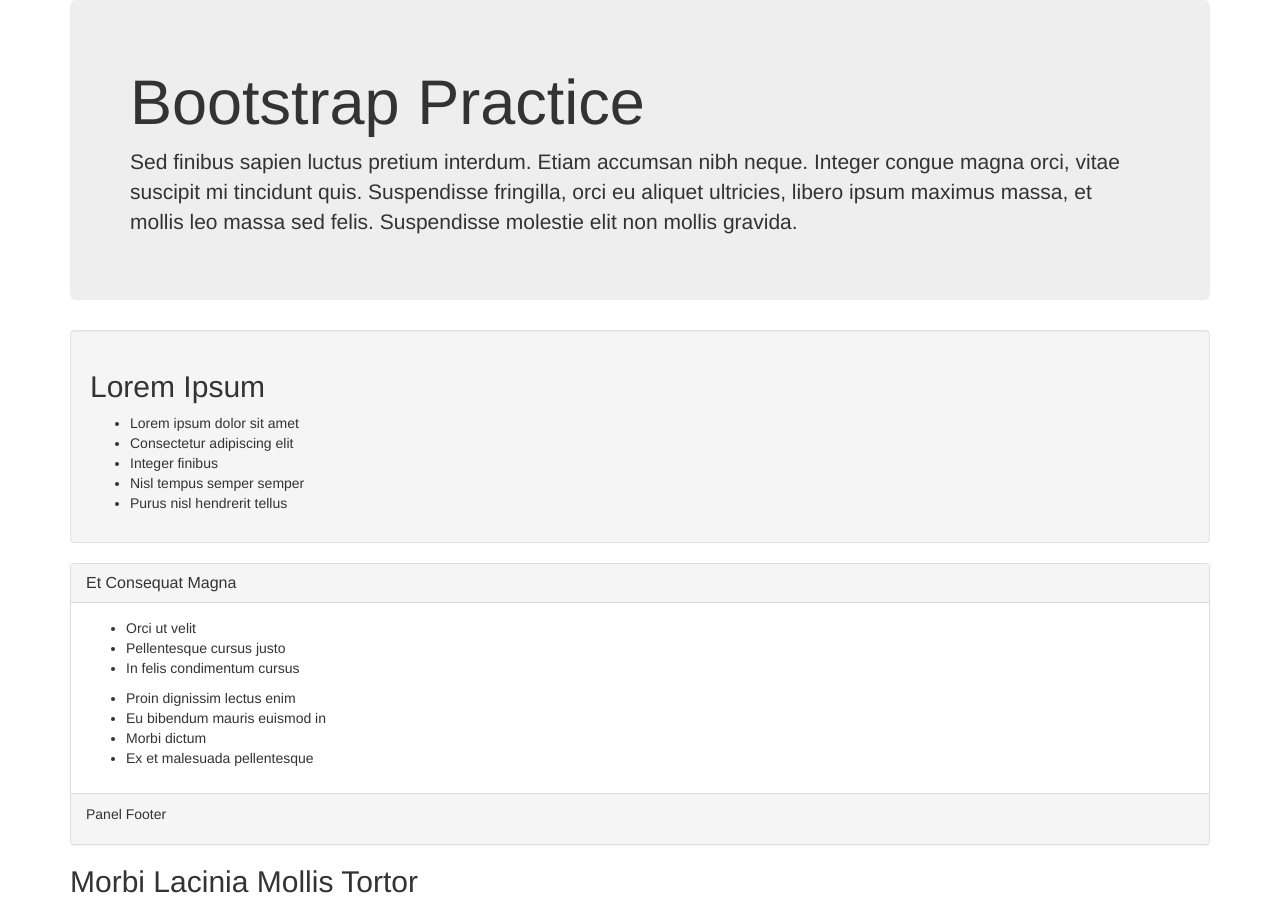
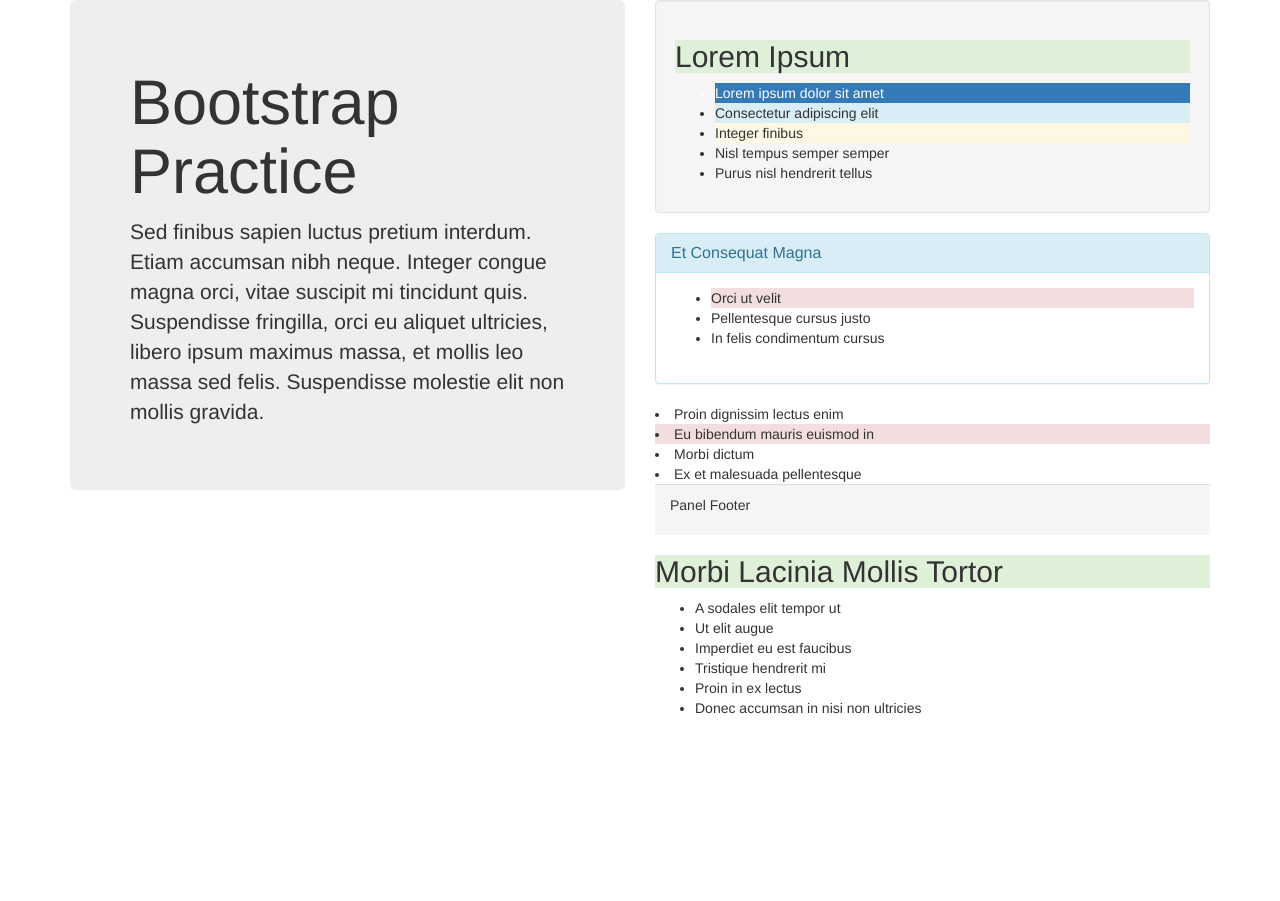
Before and after one commit to lizKimita/Bootstrap-practice, a plain HTML site: page Bootstrap-projects/index.html in a window 1280 px wide. Shown: the top 901 px of the page. After the commit the page ends 800 px from the top, so only its background shows below. Drawn offline with Linux system fonts and the light colour scheme.

Commit message:
adding div changes

```diff
--- a/Bootstrap-projects/index.html
+++ b/Bootstrap-projects/index.html
@@ -7,42 +7,49 @@
   </head>
   <body>
     <div class="container">
+      <div class="row">
+        <div class="col-md-6">
     <div class="jumbotron">
     <h1>Bootstrap Practice</h1>
     <p>Sed finibus sapien luctus pretium interdum. Etiam accumsan nibh neque. Integer congue magna orci, vitae suscipit mi tincidunt quis. Suspendisse fringilla, orci eu aliquet ultricies, libero ipsum maximus massa, et mollis leo massa sed felis. Suspendisse molestie elit non mollis gravida.</p>
     </div>
+</div>
+    <div class="col-md-6">
+
     <div class="well">
-    <h2>Lorem Ipsum</h2>
+    <h2 class=bg-success>Lorem Ipsum</h2>
     <ul>
-      <li>Lorem ipsum dolor sit amet</li>
-      <li>Consectetur adipiscing elit</li>
-      <li>Integer finibus</li>
+      <li class= bg-primary>Lorem ipsum dolor sit amet</li>
+      <li class=bg-info>Consectetur adipiscing elit</li>
+      <li class=bg-warning>Integer finibus</li>
       <li>Nisl tempus semper semper</li>
       <li>Purus nisl hendrerit tellus</li>
     </ul>
     </div>
-    <div class="panel panel-default">
+
+    <div class="panel panel-info">
       <div class="panel-heading">
     <h2 class="panel-title">Et Consequat Magna</h2>
     </div>
     <div class="panel-body">
     <ul>
-      <li>Orci ut velit</li>
+      <li class = "bg-danger">Orci ut velit</li>
       <li>Pellentesque cursus justo</li>
       <li>In felis condimentum cursus</li>
     </ul>
+    </div>
     <ul>
+</div>
       <li>Proin dignissim lectus enim</li>
-      <li>Eu bibendum mauris euismod in</li>
+      <li class="bg-danger">Eu bibendum mauris euismod in</li>
       <li>Morbi dictum</li>
       <li>Ex et malesuada pellentesque</li>
     </ul>
-    </div>
+
     <div class="panel-footer">
       <p>Panel Footer</p>
     </div>
-    </div>
-    <h2>Morbi Lacinia Mollis Tortor</h2>
+    <h2 class="bg-success">Morbi Lacinia Mollis Tortor</h2>
     <ul>
       <li>A sodales elit tempor ut</li>
       <li>Ut elit augue</li>
@@ -52,5 +59,9 @@
       <li>Donec accumsan in nisi non ultricies</li>
     </ul>
     </div>
+
+     </div>
+    </div>
+  </div>
   </body>
 </html>
```
